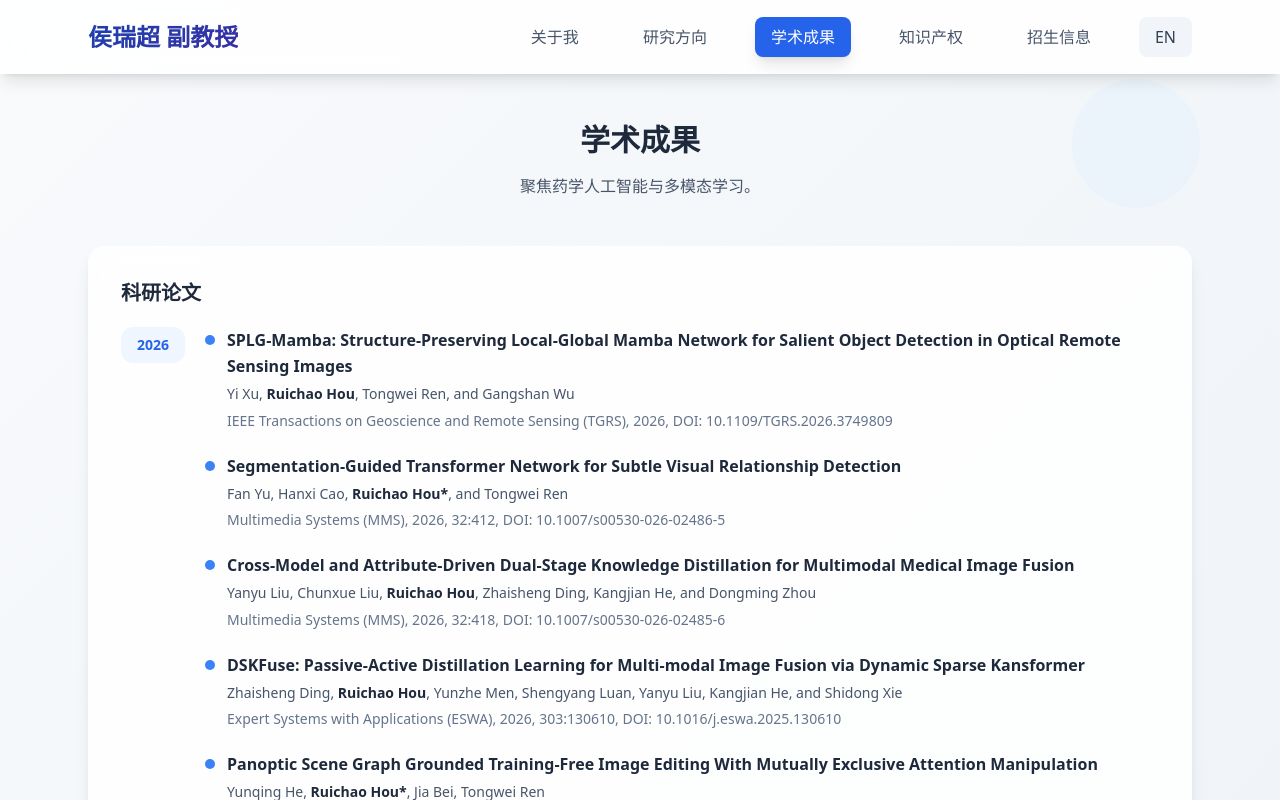
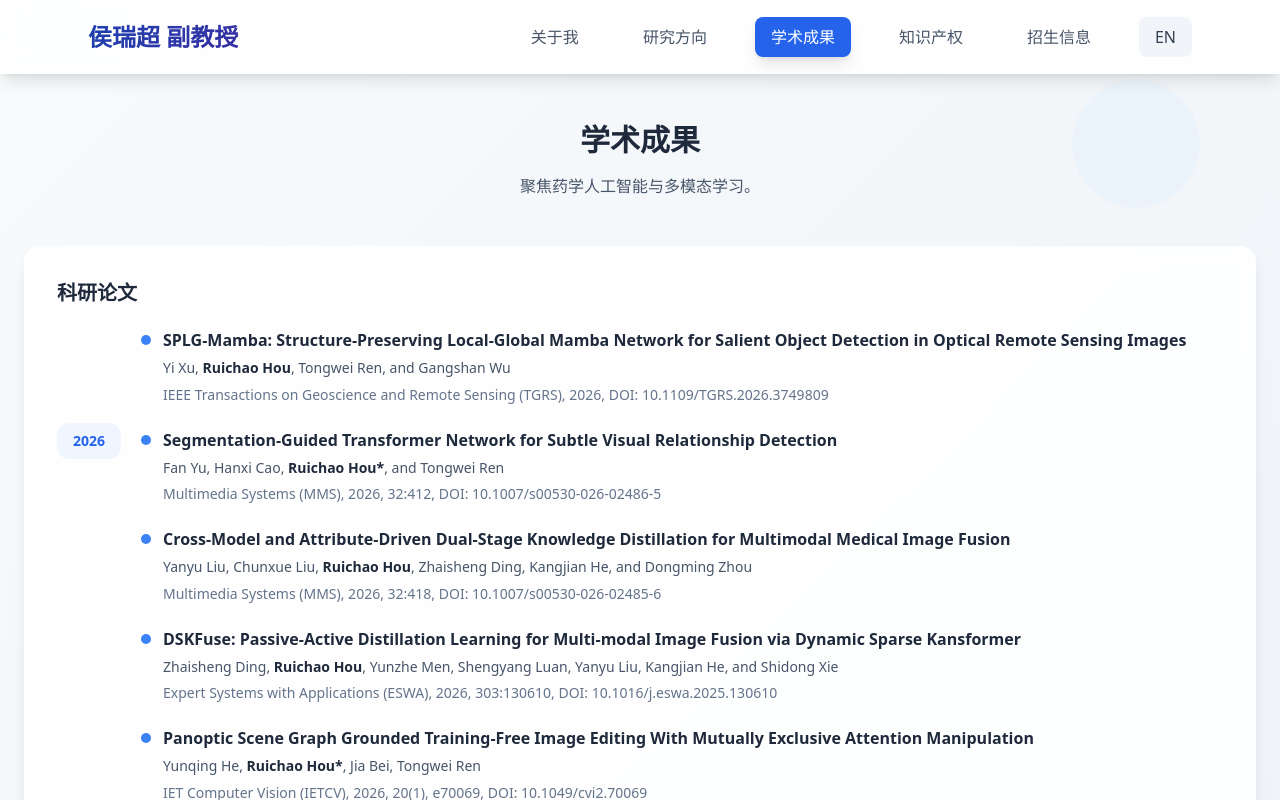
Before and after one commit to hourc94/hourc94.github.io, a Next.js app: page / in a window 1280 px wide. Both pictures are taken after a click on the button "学术成果". Shown: the top 800 px of the page. Built offline with nearby package versions, Linux system fonts and the light colour scheme.

Commit message:
Widen publication layout and keep titles on one line

```diff
--- a/app/page.tsx
+++ b/app/page.tsx
@@ -960,7 +960,7 @@ export default function Page() {
                     </div>
                 </header>
 
-                <main className="max-w-6xl mx-auto px-6 py-12">
+                <main className={`${activeSection === 'achievements' ? 'max-w-screen-2xl' : 'max-w-6xl'} mx-auto px-6 py-12`}>
                     <div
                         className={`transition-all duration-700 ${
                             isVisible ? 'opacity-100 translate-y-0' : 'opacity-0 translate-y-4'
@@ -1183,13 +1183,13 @@ export default function Page() {
                                 </div>
 
                                 <div className="grid md:grid-cols-1 gap-8">
-                                    <div className="glass-effect rounded-2xl shadow-lg p-8 subtle-hover">
+                                    <div className="glass-effect min-w-0 rounded-2xl shadow-lg p-8 subtle-hover">
                                         <h3 className="text-xl font-bold text-slate-800 mb-5">
                                             {text.papersTitle}
                                         </h3>
-                                        <div className="space-y-8">
+                                        <div className="space-y-8 overflow-x-auto pb-2" tabIndex={0} aria-label={isZh ? '科研论文列表，可横向滚动' : 'Research publications, horizontally scrollable'}>
                                             {publications.map((group) => (
-                                                <div key={group.year} className="flex gap-5">
+                                                <div key={group.year} className="flex w-max min-w-full gap-5">
                                                     <div className="w-16 shrink-0">
                                                         <div className="sticky top-24 rounded-xl bg-blue-50 px-3 py-2 text-center text-sm font-bold text-blue-600">
                                                             {group.year}
@@ -1205,7 +1205,7 @@ export default function Page() {
                                                                 <div>
                                                                     <p className="flex items-start gap-2 font-semibold leading-relaxed text-slate-800">
                                                                         {paper.esiHighlyCited && <EsiTrophyIcon />}
-                                                                        <span>{paper.title}</span>
+                                                                        <span className="whitespace-nowrap">{paper.title}</span>
                                                                     </p>
                                                                     <p className="mt-1 text-sm leading-relaxed text-slate-600">
                                                                         <HighlightAuthor authors={paper.authors} />
```
